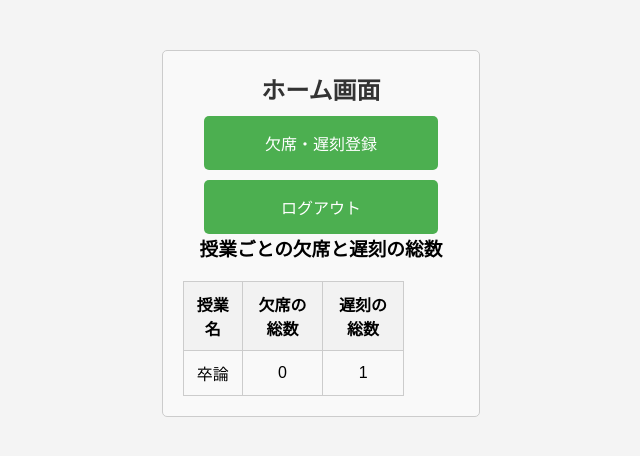
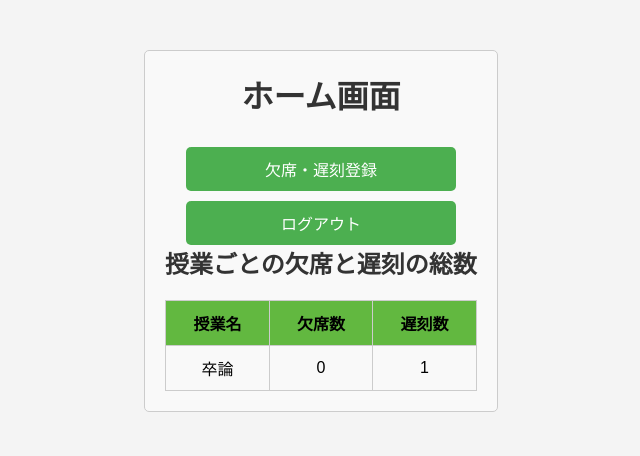
Before and after one commit to DogoShota/Attendance_app, a PHP site: page / in a window 1280 px wide. Shown: the top 456 px of the page, without its empty margins (319-959 px from the left). Run offline with PHP 8.4, Linux system fonts and the light colour scheme; a user stored in the database is signed in; data comes from the database, SQL or seed files in the repository.

Commit message:
表を一行に変更 #2

```diff
--- a/index.php
+++ b/index.php
@@ -9,8 +9,10 @@ if (!isset($_SESSION['username'])) {
 
 // データベースに接続
 $conn = new mysqli('localhost', 'root', '', 'attendance_db');
+
+// 接続のチェック
 if ($conn->connect_error) {
-    die("Connection failed: " . $conn->connect_error);
+    die("接続失敗:" . $conn->connect_error);
 }
 
 // 授業ごとの欠席と遅刻の総数を取得
@@ -40,26 +42,26 @@ $conn->close();
 </head>
 <body>
     <div class="container">
-        <h2>ホーム画面</h2>
+        <h1>ホーム画面</h1>
         <div class="top-buttons">
             <a href="attendance_form.php" class="button">欠席・遅刻登録</a>
             <a href="logout.php" class="button">ログアウト</a>
         </div>
-        <h3>授業ごとの欠席と遅刻の総数</h3>
+        <h2>授業ごとの欠席と遅刻の総数</h2>
         <table>
             <thead>
                 <tr>
                     <th>授業名</th>
-                    <th>欠席の総数</th>
-                    <th>遅刻の総数</th>
+                    <th>欠席数</th>
+                    <th>遅刻数</th>
                 </tr>
             </thead>
             <tbody>
                 <?php foreach ($attendance_data as $data): ?>
                     <tr>
-                        <td><?php echo htmlspecialchars($data['class_name']); ?></td>
-                        <td><?php echo htmlspecialchars($data['absence_count']); ?></td>
-                        <td><?php echo htmlspecialchars($data['tardy_count']); ?></td>
+                        <td><?php echo htmlspecialchars($data['class_name'], ENT_QUOTES, 'UTF-8'); ?></td>
+                        <td><?php echo htmlspecialchars($data['absence_count'], ENT_QUOTES, 'UTF-8'); ?></td>
+                        <td><?php echo htmlspecialchars($data['tardy_count'], ENT_QUOTES, 'UTF-8'); ?></td>
                     </tr>
                 <?php endforeach; ?>
             </tbody>
--- a/style.css
+++ b/style.css
@@ -7,7 +7,7 @@
 
 /* フォーム全体のコンテナ */
 .container {
-    max-width: 500px;
+    max-width: 800px;
     margin: 50px auto;
     padding: 20px;
     border: 1px solid #ccc;
@@ -27,6 +27,7 @@ body {
 }
 
 h1, h2 {
+    margin-bottom: 20px;
     text-align: center;
     color: #333;
 }
@@ -65,7 +66,7 @@ input[type="text"], input[type="password"], input[type="date"] {
     text-align: center;
     background-color: #4CAF50;
     color: white;
-    padding: 15px 20px;
+    padding: 10px 20px;
     border: none;
     border-radius: 5px;
     cursor: pointer;
@@ -79,7 +80,7 @@ a.button {
 
 table {
     border-collapse: collapse;
-    width: 80%;
+    width: 100%;
     margin-top: 20px;
 }
 
@@ -89,11 +90,13 @@ table, th, td {
 
 th, td {
     padding: 10px;
+    border: 1px solid #ccc;
     text-align: center;
 }
 
 th {
-    background-color: #f2f2f2;
+    background-color: #62b840;
+    font-weight: bold;
 }
 
 /* ラジオボタンのグループ */
@@ -135,3 +138,8 @@ form .button + .button {
     font-weight: bold;
     margin-bottom: 20px;
 }
+
+/* ホームに戻るボタンのスタイル */
+.home-button {
+    margin-top: 20px; /* フォームとホームに戻るボタンの間隔を設定 */
+}
```
